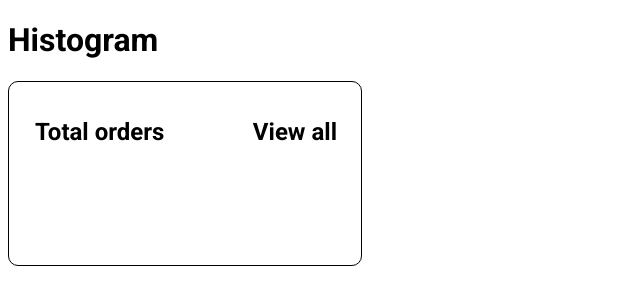
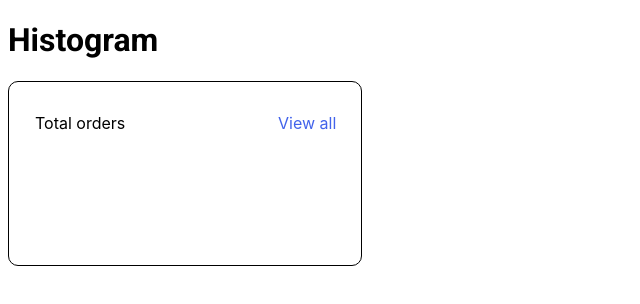
Before and after one commit to js-tasks-ru/htmlcss-20240216_alexandralexv, a website: page 04-lection2/01-histogram/index.html in a window 1280 px wide. Shown: the whole page, without its empty margins (0-640 px from the left). Drawn offline with Linux system fonts and the light colour scheme.

Commit message:
Added modificators to histogramm__header

```diff
--- a/04-lection2/01-histogram/histogram.css
+++ b/04-lection2/01-histogram/histogram.css
@@ -12,7 +12,27 @@
 
 }
 
-.histogram_header {
+.histogram__header {
     display: flex;
     justify-content: space-between;
 }
+
+.histogram__header_total-orders {
+    font-family: Inter;
+    width: 200px;
+    height: 24px;
+    font-size: 16px;
+    font-weight: 400;
+    line-height: 24px;
+
+}
+
+.histogram__header_view-all {
+    font-family: Inter;
+    width: 59px;
+    height: 24px;
+    font-size: 16px;
+    font-weight: 400;
+    line-height: 24px;
+    color: #4263EB;
+}
--- a/04-lection2/01-histogram/index.html
+++ b/04-lection2/01-histogram/index.html
@@ -9,9 +9,9 @@
         <h1>Histogram</h1>
         <div class="container">
             <section class="histogram">
-                <div class="histogram_header">
-                    <h2>Total orders</h2>
-                    <h2>View all</h2>
+                <div class="histogram__header">
+                    <h2 class="histogram__header_total-orders">Total orders</h2>
+                    <h2 class="histogram__header_view-all">View all</h2>
                 </div>
             </section>
         </div>
```
